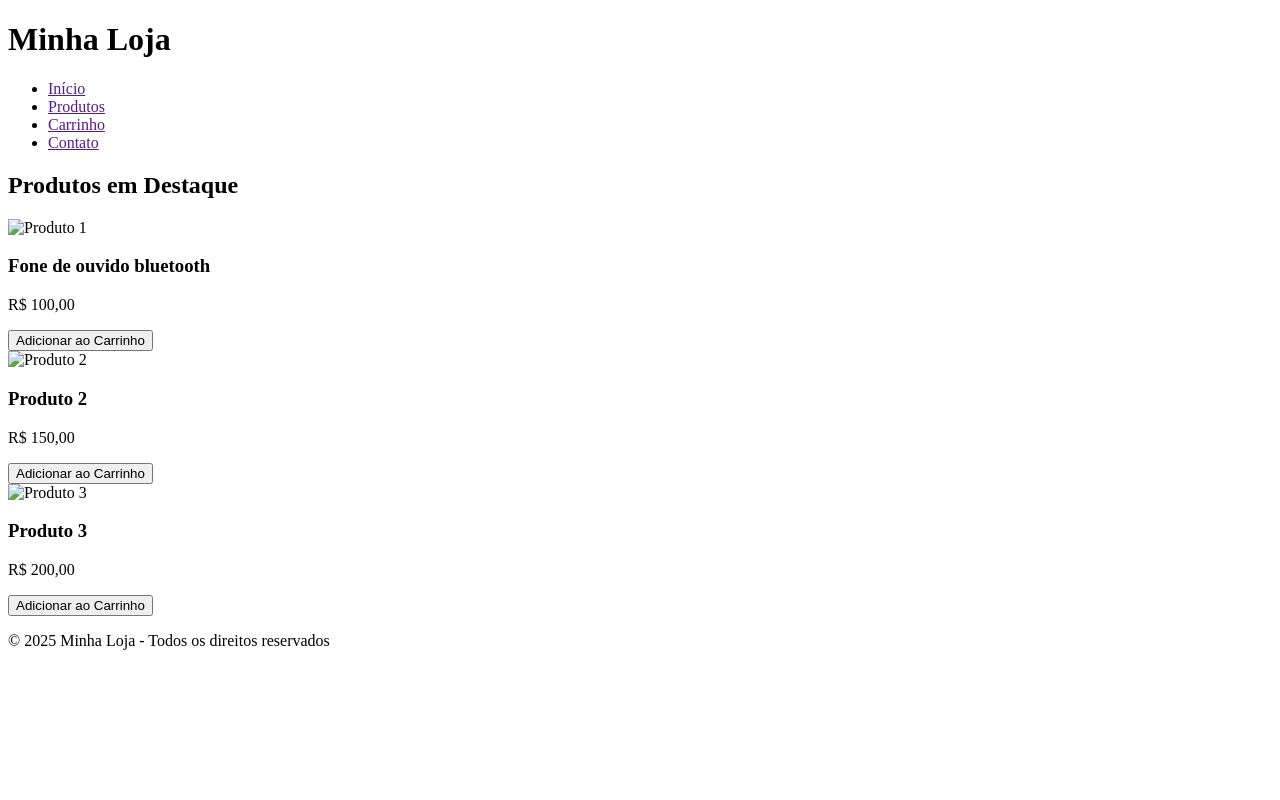
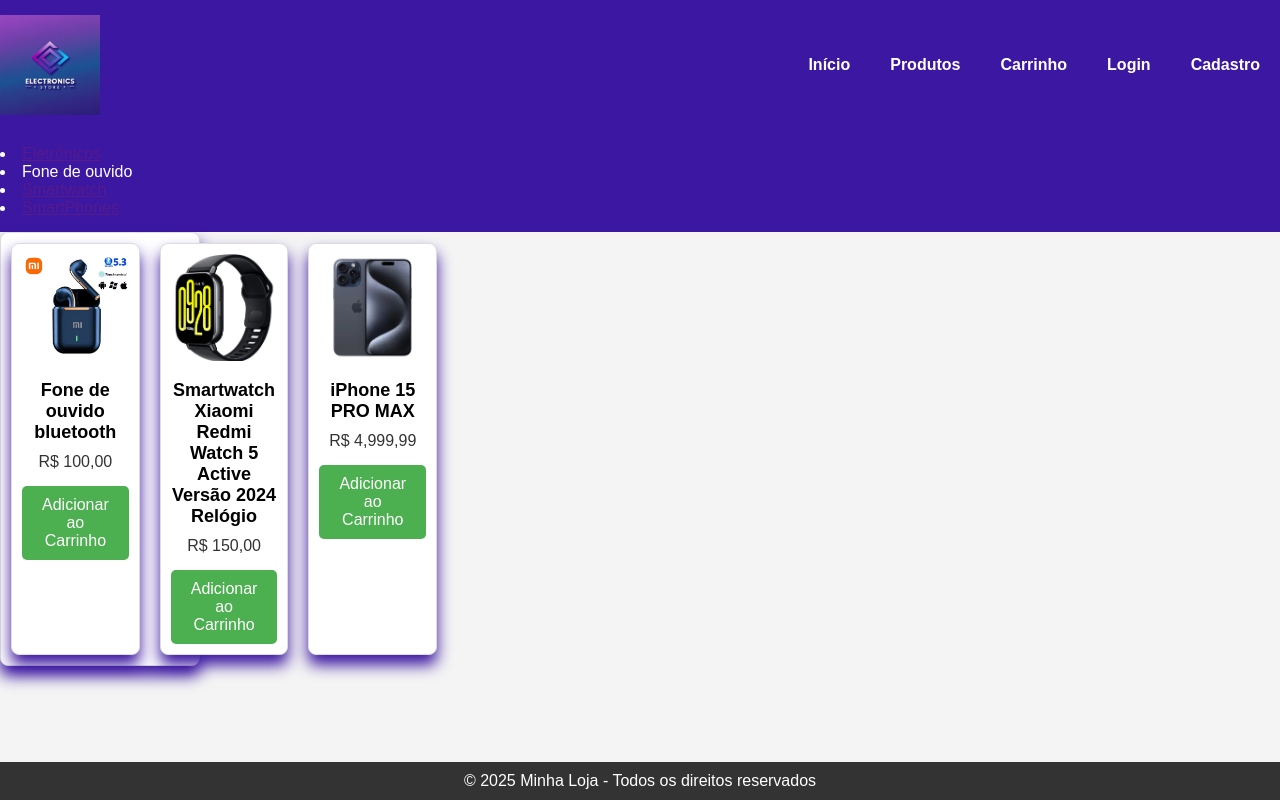
Before and after one commit to TORUGOORELHA/Site, a plain HTML site: page index.html in a window 1280 px wide. Drawn offline with Linux system fonts and the light colour scheme.

Commit message:
atualizando270325

```diff
--- a/index.html
+++ b/index.html
@@ -3,56 +3,69 @@
 <head>
     <meta charset="UTF-8">
     <meta name="viewport" content="width=device-width, initial-scale=1.0">
-    <title>Loja Online - E-commerce</title>
-    <link rel="stylesheet" href="style.css">
+    <title>Eletronics Store</title>
+    <link rel="stylesheet" href="site.css">
     <link rel="stylesheet" href="Favicon.png">
     <link rel="icon" href="Favicon.jpg" type="image/png">
 </head>
+
+<style>
+
+</style>
 <body>
-    <!-- Header com navegação -->
+      <!-- Header com navegação -->
     <header>
-        <div class="logo">
-            <h1>Minha Loja</h1>
-        </div>
+
+            <img src="Favicon.jpg" alt="" width="100" height="100">
+
+        <div class="barradecima">
         <nav>
             <ul>
                 <li><a href="">Início</a></li>
                 <li><a href="">Produtos</a></li>
                 <li><a href="">Carrinho</a></li>
-                <li><a href="">Contato</a></li>
+                <li><a href="">Login</a></li>
+                <li><a href="">Cadastro</a></li>
             </ul>
         </nav>
+        </div>
     </header>
+    <div class="menu">
+        <nav>
+            <li><a href="">Eletrônicos</a></li>
+            <li><a href=""></a>Fone de ouvido</li>
+            <li><a href="">Smartwatch</a></li>
+            <li><a href="">SmartPhones</a></li>
+        </nav>
+    </div>
 
     <!-- Seção de destaque de produtos -->
     <section class="produto">
-        <h2>Produtos em Destaque</h2>
+
         <div class="produtos-lista">
             <!-- Produto 1 -->
             <div class="produto">
-                <img src="fone bluetooth.avif" alt="Produto 1">
+                <img src="fone bluetooth.avif" alt="Fone de ouvido bluetooth xiaomi">
                 <h3>Fone de ouvido bluetooth</h3>
                 <p>R$ 100,00</p>
-                <p></p>
                 <button>Adicionar ao Carrinho</button>
             </div>
             <!-- Produto 2 -->
             <div class="produto">
-                <img src="produto2.jpg" alt="Produto 2">
-                <h3>Produto 2</h3>
+                <img src="Smartwach.webp" alt="Smartwatch Xiaomi Redmi Watch 5 Active Versão 2024 Relógio">
+                <h3>Smartwatch Xiaomi Redmi Watch 5 Active Versão 2024 Relógio</h3>
                 <p>R$ 150,00</p>
                 <button>Adicionar ao Carrinho</button>
             </div>
             <!-- Produto 3 -->
             <div class="produto">
-                <img src="produto3.jpg" alt="Produto 3">
-                <h3>Produto 3</h3>
-                <p>R$ 200,00</p>
+                <img src="Iphone 15.webp" alt="iPhone 15 PRO MAX">
+                <h3>iPhone 15 PRO MAX</h3>
+                <p>R$ 4,999,99</p>
                 <button>Adicionar ao Carrinho</button>
             </div>
         </div>
     </section>
-
     <!-- Rodapé -->
     <footer>
         <p>&copy; 2025 Minha Loja - Todos os direitos reservados</p>
--- a/site.css
+++ b/site.css
@@ -13,7 +13,7 @@
 
 /* Estilos do cabeçalho */
 header {
-    background-color: #333;
+    background-color: #3c17a1;
     color: white;
     padding: 15px 0;
     display: flex;
@@ -21,8 +21,8 @@
     align-items: center;
 }
 
-header .logo h1 {
-    margin-left: 20px;
+header .barradecima h1 {
+    margin-left: 2px;
 }
 
 header nav ul {
@@ -60,11 +60,11 @@
 .produto {
     background-color: #fff;
     border: 1px solid #ddd;
-    padding: 20px;
+    padding: 10px;
     width: 200px;
     text-align: center;
     border-radius: 8px;
-    box-shadow: 0 4px 8px rgba(0, 0, 0, 0.1);
+    box-shadow: 0 10px 15px #3c17a1;
 }
 
 .produto img {
@@ -109,3 +109,29 @@
     bottom: 0;
     width: 100%;
 }
+.logo{
+    margin-right: 100px;
+}
+.menu{
+    background-color: #3c17a1;
+    color: white;
+    padding: 15px 0;
+    display: flex;
+    justify-content: space-between;
+    align-items: center;
+}
+.menu h1 {
+    margin-left: 2px;
+}
+.menu nav ul {
+    display: flex;
+    list-style-type: none;
+}
+.menu nav ul li {
+    margin: 0 20px;
+}
+.menu nav ul li a {
+    color: white;
+    text-decoration: none;
+    font-weight: bold;
+}
```
Also changed, not shown: site.html (deleted, +0 -60 lines), Favicon.jpg (added), Favicon.png (deleted), Iphone 15.webp (added), Smartwach.webp (added), fone bluetooth.avif (added).
